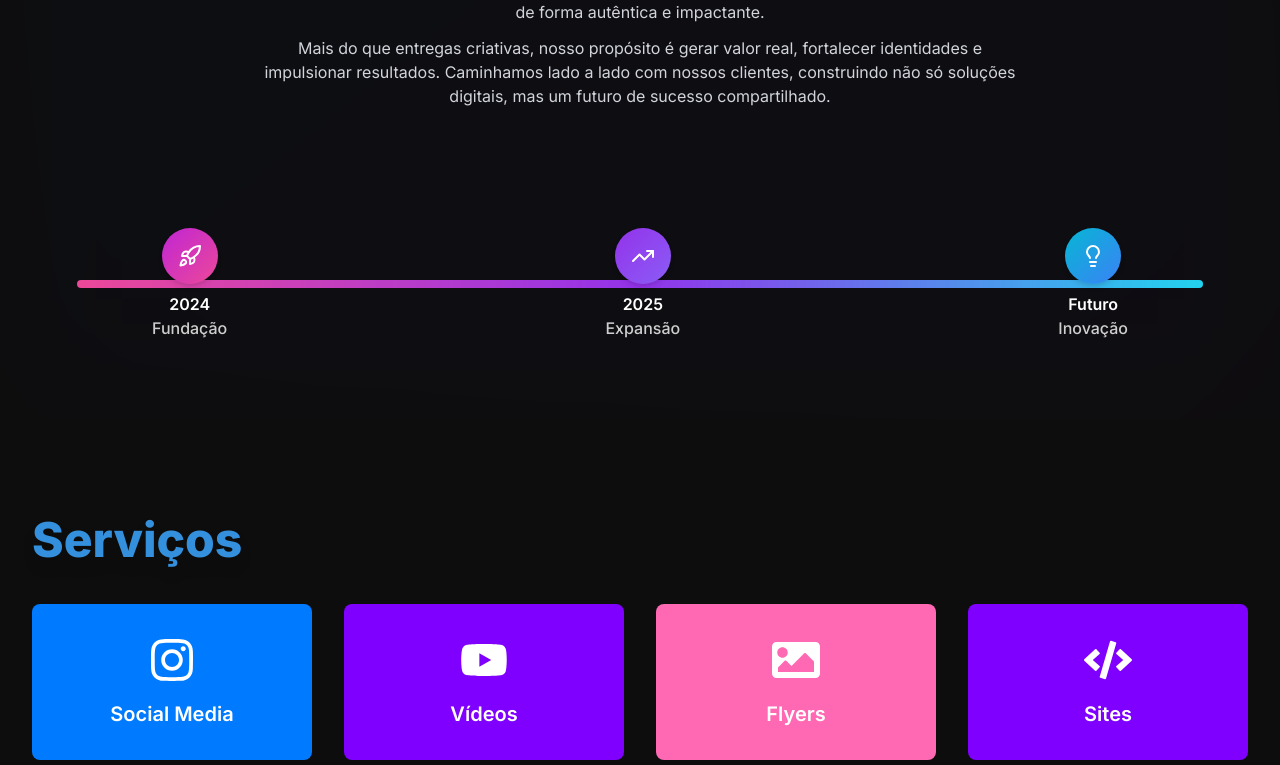
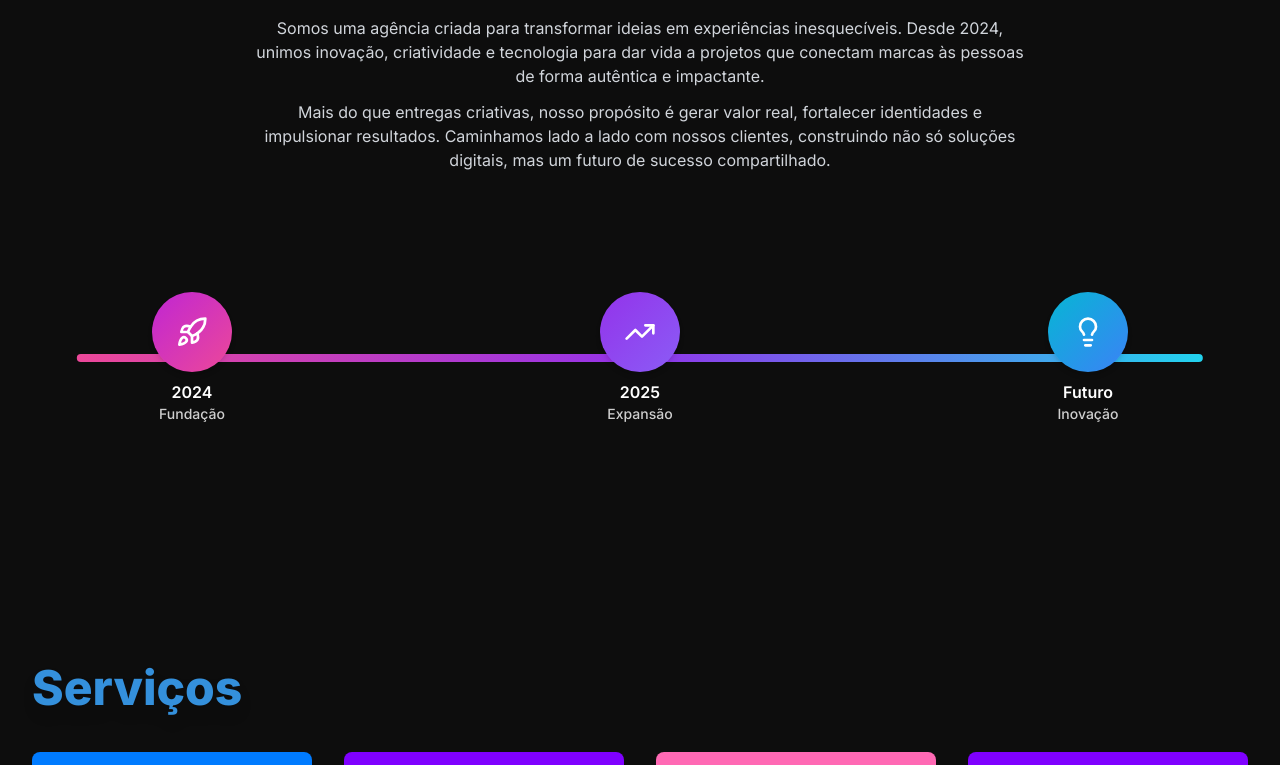
Before and after one commit to Marcos-Gabriell/imapcto-site, a Next.js app: page / in a window 1280 px wide. Shown: the part 1452-2217 px from the top of the page. Built offline with nearby package versions, Linux system fonts and the light colour scheme.

Commit message:
correção cor do body

```diff
--- a/src/app/components/Sobre.tsx
+++ b/src/app/components/Sobre.tsx
@@ -3,20 +3,19 @@ import { Rocket, TrendingUp, Lightbulb } from 'lucide-react';
 
 const Sobre = () => {
   return (
-    <section className="bg-preto-profundo text-branco-neutro py-16 md:py-20 relative overflow-hidden">
-      {/* Brilho de fundo */}
-      <div className="absolute inset-0 bg-gradient-to-br from-azul-tech/10 to-roxo-futurista/10 blur-3xl opacity-20"></div>
+    <section className="bg-preto-profundo text-branco-neutro py-16 md:py-24 lg:py-36 relative overflow-hidden">
+      {/* Fundo preto liso */}
+      <div className="absolute top-0 left-0 w-full h-full bg-preto-profundo z-0"></div>
 
-      <div className="container mx-auto px-6 md:px-12 relative z-10">
+      <div className="container mx-auto px-4 md:px-6 lg:px-8 relative z-10 flex flex-col items-center">
         {/* Título "SOBRE" */}
-        <h2 className="text-4xl md:text-5xl font-extrabold mb-10 text-azul-principal drop-shadow-lg text-left">
+        <h2 className="text-4xl md:text-5xl font-extrabold mb-10 text-azul-principal text-left w-full">
           SOBRE
         </h2>
 
-        <div className="flex flex-col items-center">
-          {/* Logo e Descrição */}
+        {/* Logo e Frase de Impacto */}
         <div className="flex flex-col items-center mb-10">
-            <div className="w-52 h-52 md:w-52 md:h-52 mb-4">
+          <div className="w-52 h-52 mb-4">
             <img
               src="/logo1.png"
               alt="Logo Impacto360"
@@ -31,12 +30,10 @@ const Sobre = () => {
             </span>
           </h3>
 
-            {/* Frase de impacto principal - GRANDE e destacada */}
           <p className="text-3xl md:text-5xl font-extrabold text-center text-white mb-6 max-w-5xl leading-snug">
             Somos a ponte entre a <span className="text-fuchsia-500">visão do agora</span> e o <span className="text-azul-tech">futuro</span> que você quer construir.
           </p>
 
-            {/* Texto descritivo - menor e mais compacto */}
           <div className="text-center text-gray-300 text-sm md:text-base max-w-3xl leading-relaxed space-y-3">
             <p>
               Somos uma agência criada para transformar ideias em experiências inesquecíveis. Desde 2024, unimos inovação, criatividade e tecnologia para dar vida a projetos que conectam marcas às pessoas de forma autêntica e impactante.
@@ -47,42 +44,39 @@ const Sobre = () => {
           </div>
         </div>
 
-          {/* Linha do Tempo - ampliada e com cor mais chamativa */}
-        {/* Linha do Tempo - com linha passando além das bolinhas */}
+        {/* Linha do Tempo */}
         <div className="relative w-full max-w-5xl mt-16 md:mt-20 px-6">
-  {/* Linha contínua */}
-  <div className="absolute top-1/2 left-[-5%] right-[-5%] h-2 bg-gradient-to-r from-pink-500 via-purple-600 to-cyan-400 rounded-full -translate-y-1/2 z-0"></div>
+          {/* Linha contínua suave e moderna */}
+          <div className="absolute top-1/2 left-1/2 w-[110%] h-2 bg-gradient-to-r from-pink-500 via-purple-600 to-cyan-400 rounded-full -translate-x-1/2 -translate-y-1/2 z-0"></div>
 
           <div className="flex justify-between items-center text-center relative z-10">
             {/* Fundação */}
             <div className="relative z-10">
-      <div className="w-14 h-14 rounded-full bg-gradient-to-br from-fuchsia-600 to-pink-500 flex items-center justify-center mx-auto shadow-md hover:scale-110 transition-transform duration-300">
-        <Rocket size={24} className="text-white" />
+              <div className="w-20 h-20 rounded-full bg-gradient-to-br from-fuchsia-600 to-pink-500 flex items-center justify-center mx-auto shadow-md hover:scale-110 transition-transform duration-300">
+                <Rocket size={32} className="text-white" />
               </div>
-      <p className="mt-2 text-sm md:text-base text-white font-semibold">2024</p>
-      <p className="text-sm md:text-base text-white/80 font-medium">Fundação</p>
+              <p className="mt-2 text-base text-white font-semibold">2024</p>
+              <p className="text-sm text-white/80 font-medium">Fundação</p>
             </div>
 
             {/* Expansão */}
             <div className="relative z-10">
-      <div className="w-14 h-14 rounded-full bg-gradient-to-br from-purple-600 to-violet-500 flex items-center justify-center mx-auto shadow-md hover:scale-110 transition-transform duration-300">
-        <TrendingUp size={24} className="text-white" />
+              <div className="w-20 h-20 rounded-full bg-gradient-to-br from-purple-600 to-violet-500 flex items-center justify-center mx-auto shadow-md hover:scale-110 transition-transform duration-300">
+                <TrendingUp size={32} className="text-white" />
               </div>
-      <p className="mt-2 text-sm md:text-base text-white font-semibold">2025</p>
-      <p className="text-sm md:text-base text-white/80 font-medium">Expansão</p>
+              <p className="mt-2 text-base text-white font-semibold">2025</p>
+              <p className="text-sm text-white/80 font-medium">Expansão</p>
             </div>
 
             {/* Futuro */}
             <div className="relative z-10">
-      <div className="w-14 h-14 rounded-full bg-gradient-to-br from-cyan-500 to-blue-500 flex items-center justify-center mx-auto shadow-md hover:scale-110 transition-transform duration-300">
-        <Lightbulb size={24} className="text-white" />
+              <div className="w-20 h-20 rounded-full bg-gradient-to-br from-cyan-500 to-blue-500 flex items-center justify-center mx-auto shadow-md hover:scale-110 transition-transform duration-300">
+                <Lightbulb size={32} className="text-white" />
               </div>
-      <p className="mt-2 text-sm md:text-base text-white font-semibold">Futuro</p>
-      <p className="text-sm md:text-base text-white/80 font-medium">Inovação</p>
+              <p className="mt-2 text-base text-white font-semibold">Futuro</p>
+              <p className="text-sm text-white/80 font-medium">Inovação</p>
             </div>
           </div>
-</div>
-
         </div>
       </div>
     </section>
--- a/src/app/styles/globals.css
+++ b/src/app/styles/globals.css
@@ -7,7 +7,3 @@
     --font-inter: Inter, sans-serif; /* Exemplo de importação de fonte */
   }
 }
-
-body {
-  background-color: #0D1117; /* Um tom de preto profundo, similar ao que temos usado */
-}
```
Lines whose indentation alone changed are shown as unchanged.
